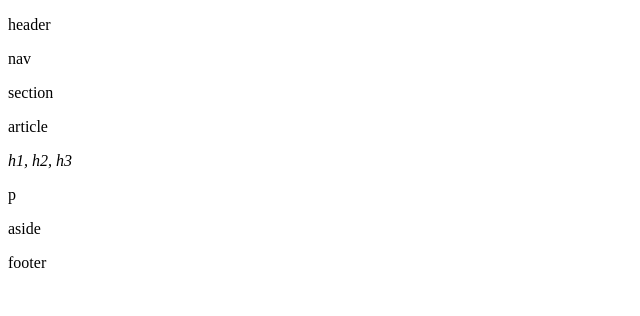
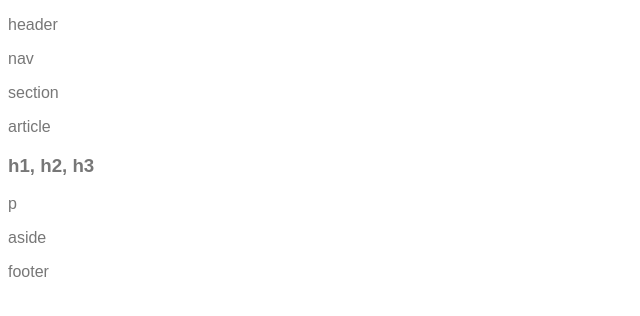
Before and after one commit to brandon123774/HW-Wireframe, a plain HTML site: page index.html in a window 1280 px wide. Shown: the whole page, without its empty margins (0-640 px from the left). Drawn offline with Linux system fonts and the light colour scheme.

Commit message:
added body description in style.css

```diff
--- a/index.html
+++ b/index.html
@@ -32,7 +32,7 @@
 
     <div>
             <div class="h">
-            <p><em>h1, h2, h3</em></p>
+            <p><h3>h1, h2, h3</h3></p>
     </div>
 
     <div>
--- a/style.css
+++ b/style.css
@@ -0,0 +1,7 @@
+body{
+    font-family: Arial, Helvetica, sans-serif;
+    color: #777;
+    background: "#777";
+    width: "960px";
+    font-size: "18px";
+}
```
